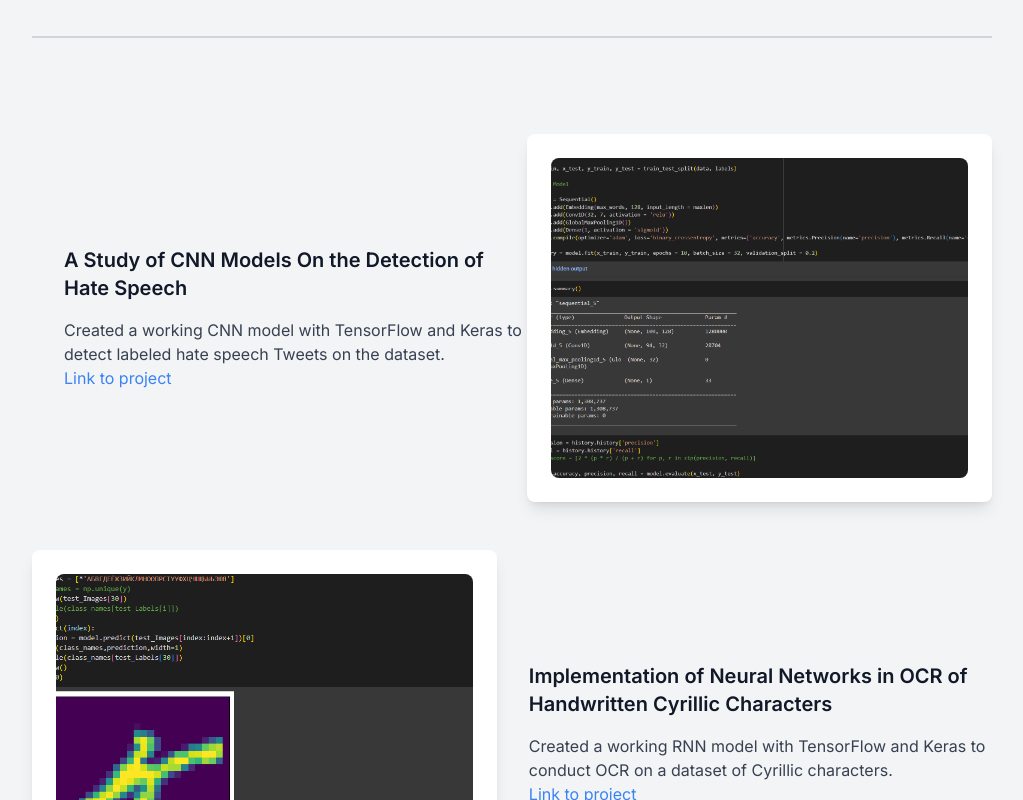
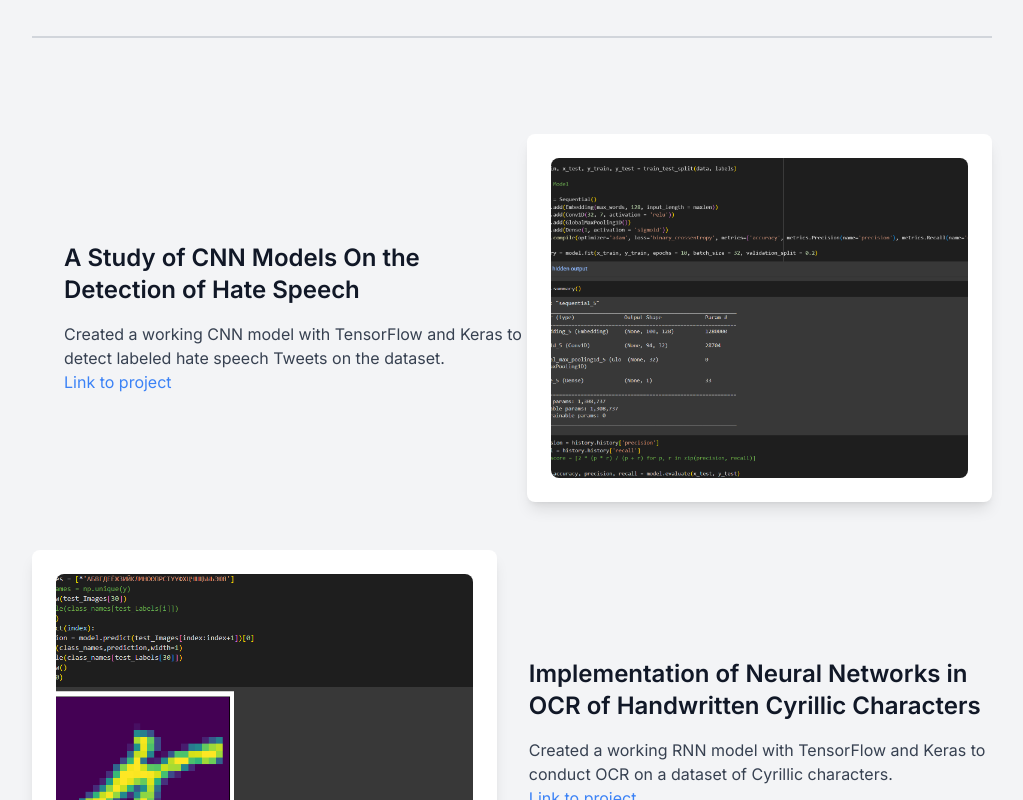
Before and after one commit to Foxy0309/Nathan-Setiawan-Portfolio, a Next.js app: page / in a window 1280 px wide. Shown: the part 660-1460 px from the top of the page, without its empty margins (128-1151 px from the left). Built offline with nearby package versions, Linux system fonts and the light colour scheme.

Commit message:
third commit

```diff
--- a/src/app/page.js
+++ b/src/app/page.js
@@ -134,17 +134,17 @@ export default function Home() {
             <h3 className="text-4xl font-bold py-5 font-montserrat text-gray-900 dark:text-gray-100">Portfolio</h3>
             <hr className="border-t-2 border-gray-300 dark:border-gray-600 my-4 w-full" />
           </div>
-          <div className="space-y-12 py-12">
+            <div className="max-w-8xl mx-auto space-y-12 py-12">
             {projects.map((project, index) => (
               <div key={index}>
                 <div
-                  className={`flex flex-col items-center lg:flex-row ${index % 2 === 0 ? 'lg:flex-row-reverse' : ''} space-y-4 lg:space-y-0 lg:space-x-8`}
+                  className={`flex flex-col items-center lg:flex-row ${index % 2 === 0 ? 'lg:flex-row-reverse' : ''} space-y-4 lg:space-y-0 lg:space-x-8 mb-8`}
                 >
                   <div className="bg-white dark:bg-gray-800 w-full lg:w-1/2 p-6 rounded-lg shadow-lg transform transition duration-500 hover:scale-105">
                     <Image src={project.src} className="rounded-lg object-cover w-full h-80" alt={project.alt} />
                   </div>
                   <div className="flex flex-col justify-center w-full lg:w-1/2 text-center lg:text-left">
-                    <h3 className="text-xl font-semibold text-gray-900 dark:text-gray-100">{project.title}</h3>
+                    <h3 className="text-2xl font-semibold text-gray-900 dark:text-gray-100">{project.title}</h3>
                     <p className="mt-4 text-gray-700 dark:text-gray-300" dangerouslySetInnerHTML={{ __html: project.description }}></p>
                   </div>
                 </div>
```
